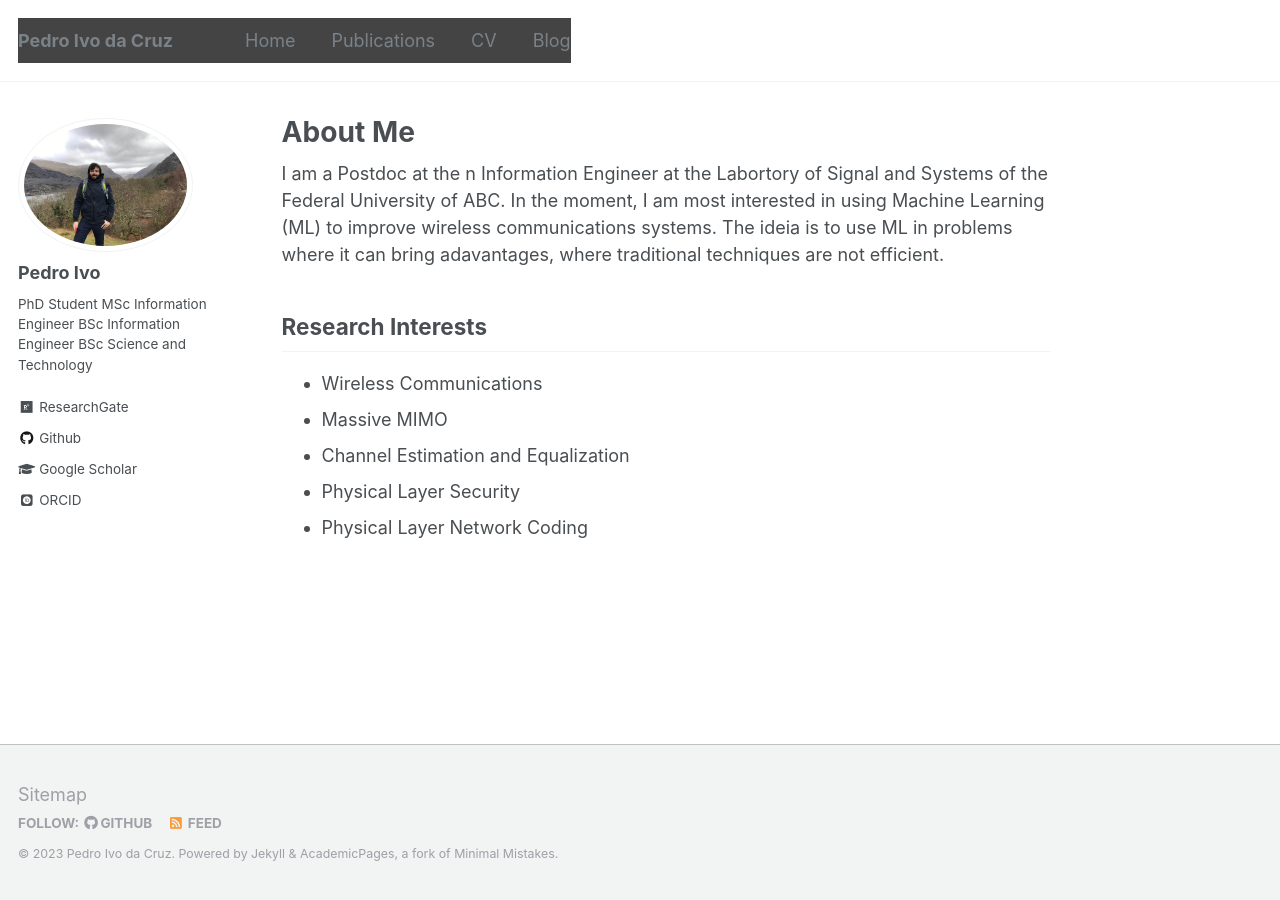
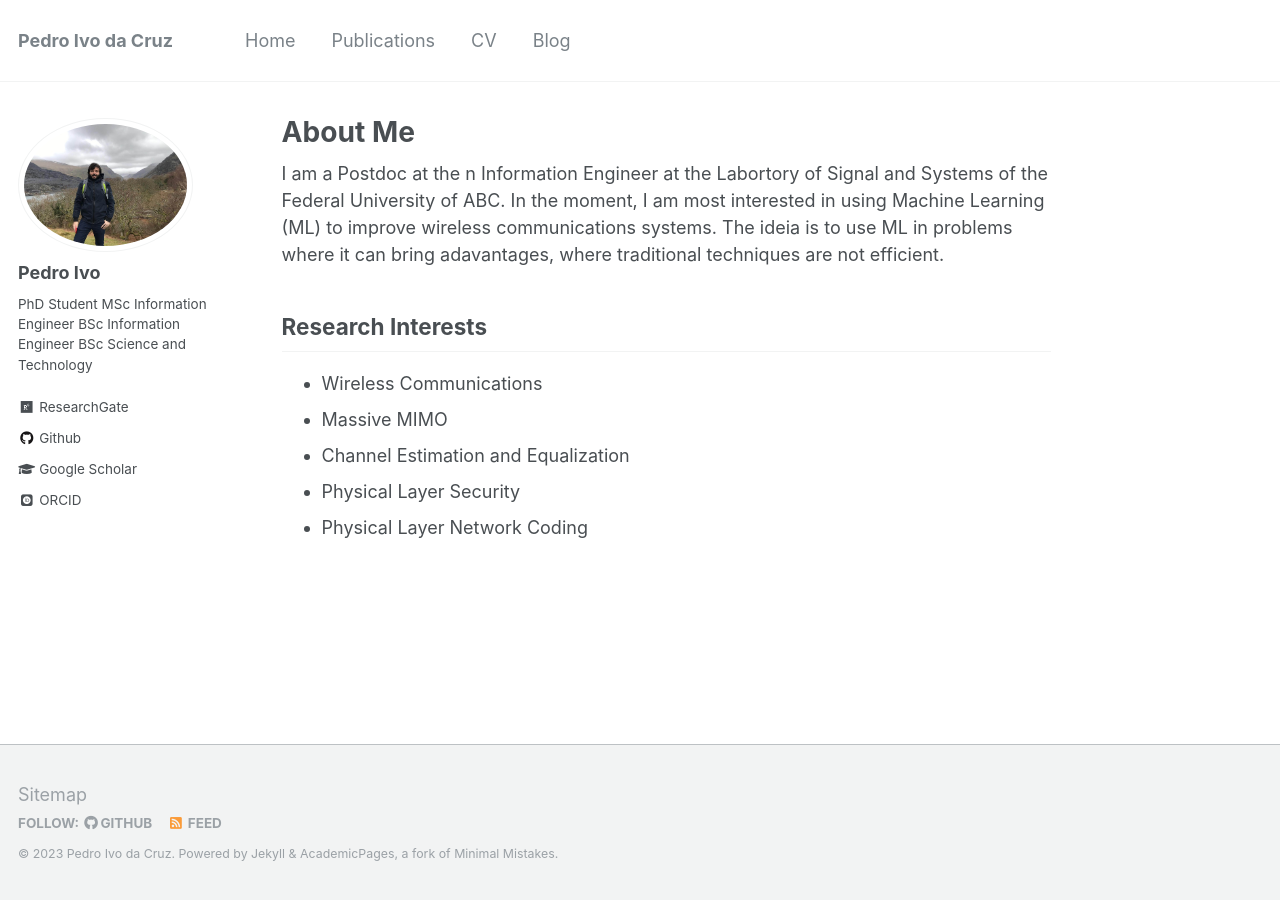
Before and after one commit to pedroidc/pedroidc.github.io, a Jekyll site: the page built from _pages/about.md, in a window 1280 px wide. Built offline with Jekyll 4.4.1, drawn with Linux system fonts in a browser that asks for light colours; some web fonts are replaced.

Commit message:
Reverting color

```diff
--- a/_sass/_masthead.scss
+++ b/_sass/_masthead.scss
@@ -43,7 +43,6 @@
 }
 
 .masthead__menu-item {
-  background-color: #444444;
   display: block;
   list-style-type: none;
   white-space: nowrap;
```
